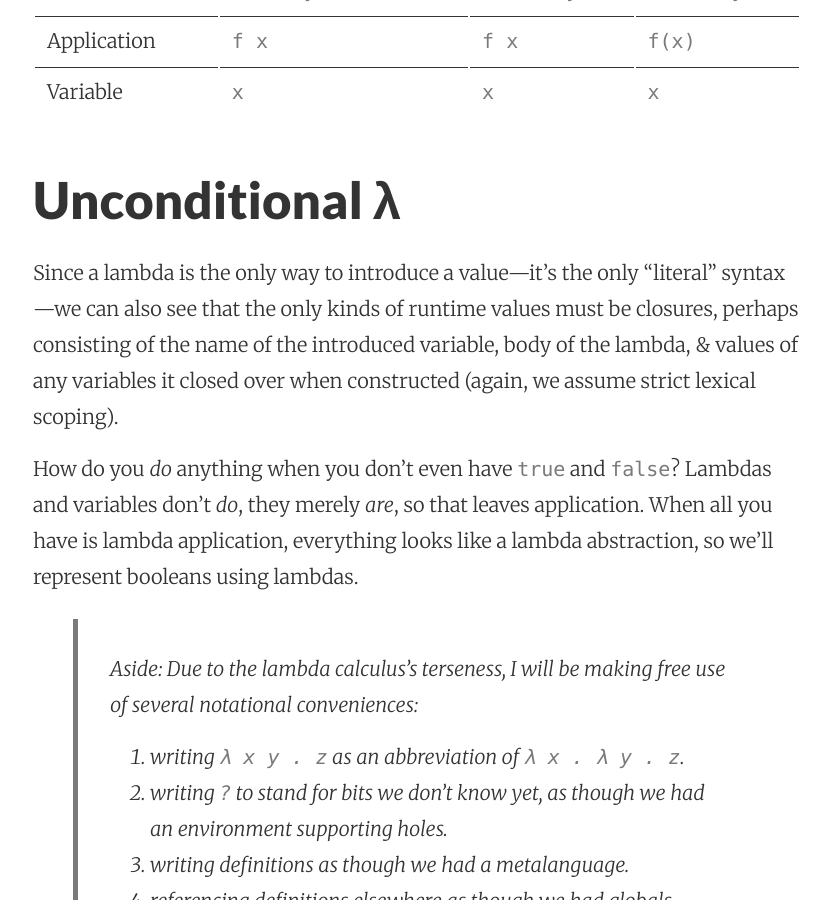
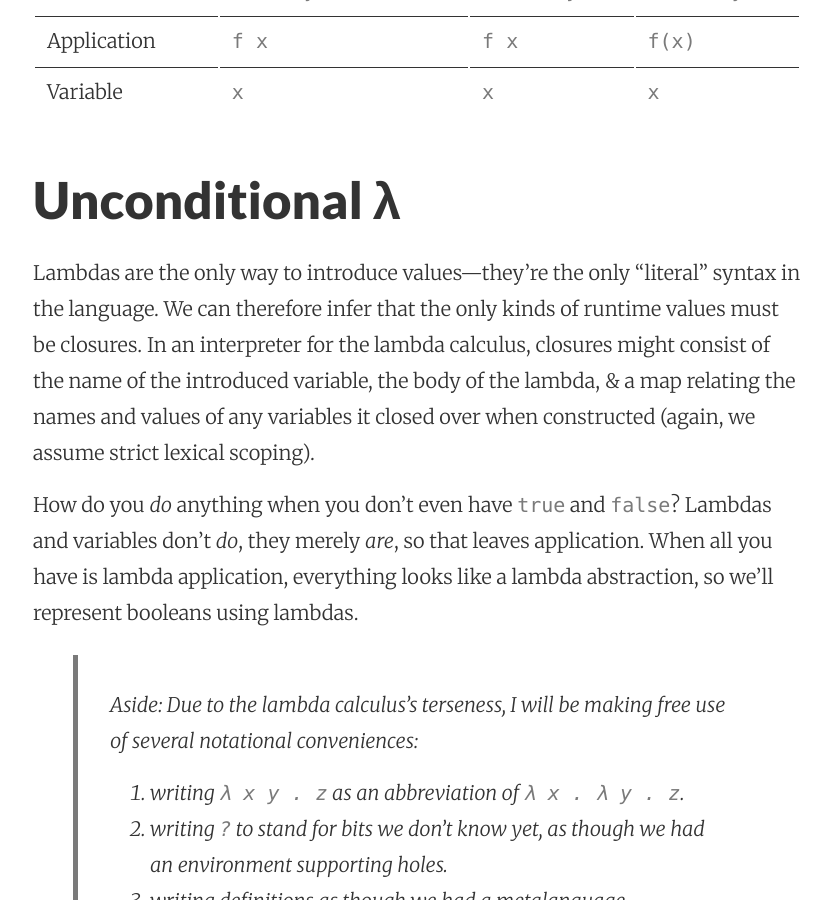
Before and after one commit to robrix/robrix.github.io, a Jekyll site: the page built from _posts/2020-03-29-all-you-need-is-lambda-1-booleans.md, in a window 1280 px wide and 900 px high, scrolled down 3504 px. Shown: the whole window, without its empty margins (223-1054 px from the left). Built offline with Jekyll 4.4.1, drawn with Linux system fonts in a browser that asks for light colours.

Commit message:
Split up the values paragraph.

```diff
--- a/_posts/2020-03-29-all-you-need-is-lambda-1-booleans.md
+++ b/_posts/2020-03-29-all-you-need-is-lambda-1-booleans.md
@@ -90,7 +90,7 @@ And finally, this table gives a side-by-side comparison of the syntax of the lam
 
 ## Unconditional λ
 
-Since a lambda is the only way to introduce a value—it’s the only “literal” syntax—we can also see that the only kinds of runtime values must be closures, perhaps consisting of the name of the introduced variable, body of the lambda, & values of any variables it closed over when constructed (again, we assume strict lexical scoping).
+Lambdas are the only way to introduce values—they’re the only “literal” syntax in the language. We can therefore infer that the only kinds of runtime values must be closures. In an interpreter for the lambda calculus, closures might consist of the name of the introduced variable, the body of the lambda, & a map relating the names and values of any variables it closed over when constructed (again, we assume strict lexical scoping).
 
 How do you _do_ anything when you don’t even have `true` and `false`? Lambdas and variables don’t _do_, they merely _are_, so that leaves application. When all you have is lambda application, everything looks like a lambda abstraction, so we’ll represent booleans using lambdas.
 
```
